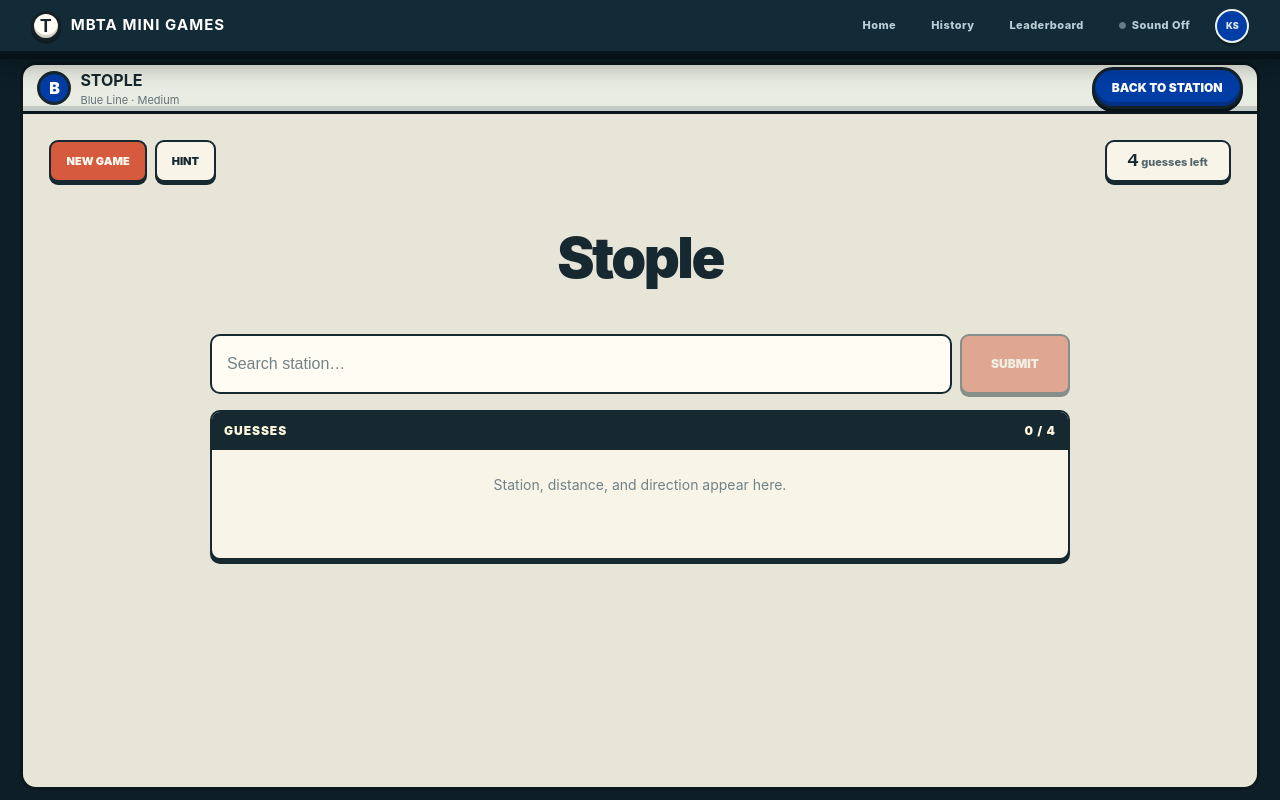
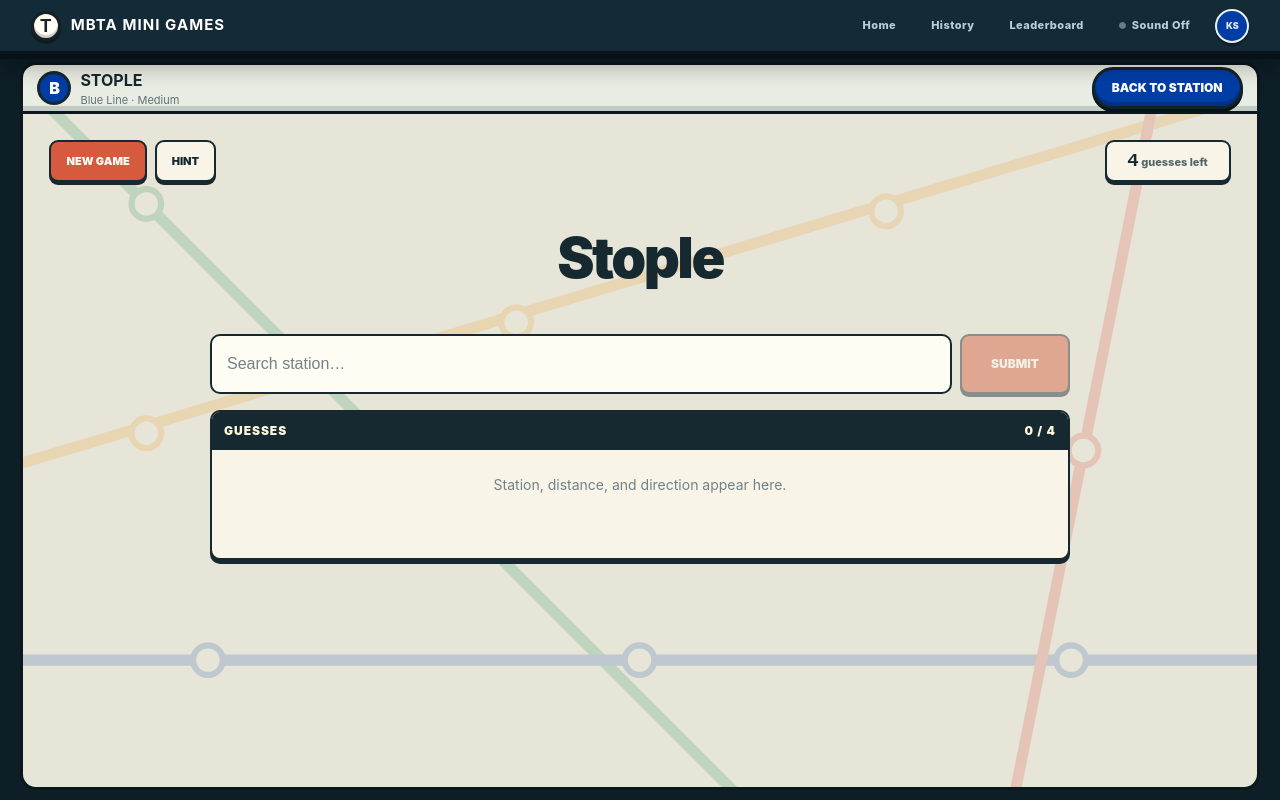
Before and after one commit to neevjpatel/mbta-turf-wars, a Next.js app: page /play/stople in a window 1280 px wide. Built offline with nearby package versions, Linux system fonts and the light colour scheme.

Commit message:
feat: add new background to stople

```diff
--- a/app/globals.css
+++ b/app/globals.css
@@ -999,7 +999,9 @@ body { display: grid; grid-template-rows: 64px minmax(0, 1fr); }
 .full-game-viewport { min-height: 0; overflow: hidden; border: 3px solid #0a171d; border-top: 0; border-radius: 0 0 16px 16px; background: #10161d; }
 .full-game-viewport .turf-game { padding: 18px 20px 14px; gap: 10px; }.full-game-viewport .game-hud h2 { font-size: clamp(30px, 2.2vw, 46px); }.full-game-viewport .game-grid { grid-template-columns: minmax(220px, 20%) 1fr; gap: 12px; }.full-game-viewport .score-row { padding-block: 8px; }.full-game-viewport .map-panel { border-width: 2px; }
 
-.stople-game { height: 100%; min-height: 0; display: grid; grid-template-rows: auto minmax(0, 1fr); gap: 0; overflow: auto; padding: clamp(12px, 2.4vw, 26px); background: #e7e5d8; color: #172930; }
+.stople-game { position: relative; isolation: isolate; height: 100%; min-height: 0; display: grid; grid-template-rows: auto minmax(0, 1fr); gap: 0; overflow: auto; padding: clamp(12px, 2.4vw, 26px); background: #e7e5d8; color: #172930; }
+.stople-map-decoration { position: absolute; z-index: 0; inset: 0; width: 100%; height: 100%; opacity: .17; pointer-events: none; }
+.stople-toolbar, .stople-content { position: relative; z-index: 1; }
 .stople-toolbar { display: flex; align-items: center; justify-content: space-between; gap: 12px; }
 .stople-actions { display: flex; align-items: center; gap: 8px; }
 .stople-actions button, .stople-entry button { min-height: 42px; border: 2px solid #172930; border-radius: 9px; padding: 9px 15px; background: #d65b3e; color: #fffdf3; box-shadow: 0 3px 0 #172930; font-size: 11px; font-weight: 950; text-transform: uppercase; cursor: pointer; }
--- a/app/play/stople/_components/stople-game.tsx
+++ b/app/play/stople/_components/stople-game.tsx
@@ -83,6 +83,28 @@ export default function StopleGame() {
 
   return (
     <section className="stople-game" aria-label="Stople station guessing game">
+      <svg className="stople-map-decoration" viewBox="0 0 1000 800" preserveAspectRatio="xMidYMid slice" aria-hidden="true" focusable="false">
+        <g fill="none" strokeWidth="9" strokeLinecap="round" strokeLinejoin="round">
+          <path d="M-20 80 L760 860" stroke="#00843D" />
+          <path d="M-20 416 L1000 110" stroke="#ED8B00" />
+          <path d="M-20 570 L1020 570" stroke="#003DA5" />
+          <path d="M950 -50 L770 850" stroke="#DA291C" />
+        </g>
+        <g fill="#e7e5d8" strokeWidth="5">
+          <circle cx="100" cy="200" r="12" stroke="#00843D" />
+          <circle cx="350" cy="450" r="12" stroke="#00843D" />
+          <circle cx="600" cy="700" r="12" stroke="#00843D" />
+          <circle cx="100" cy="386" r="12" stroke="#ED8B00" />
+          <circle cx="400" cy="296" r="12" stroke="#ED8B00" />
+          <circle cx="700" cy="206" r="12" stroke="#ED8B00" />
+          <circle cx="150" cy="570" r="12" stroke="#003DA5" />
+          <circle cx="500" cy="570" r="12" stroke="#003DA5" />
+          <circle cx="850" cy="570" r="12" stroke="#003DA5" />
+          <circle cx="920" cy="100" r="12" stroke="#DA291C" />
+          <circle cx="860" cy="400" r="12" stroke="#DA291C" />
+          <circle cx="800" cy="700" r="12" stroke="#DA291C" />
+        </g>
+      </svg>
       <header className="stople-toolbar">
         <div className="stople-actions" role="group" aria-label="Game actions">
           <button type="button" onClick={startNewGame}>New game</button>
```
